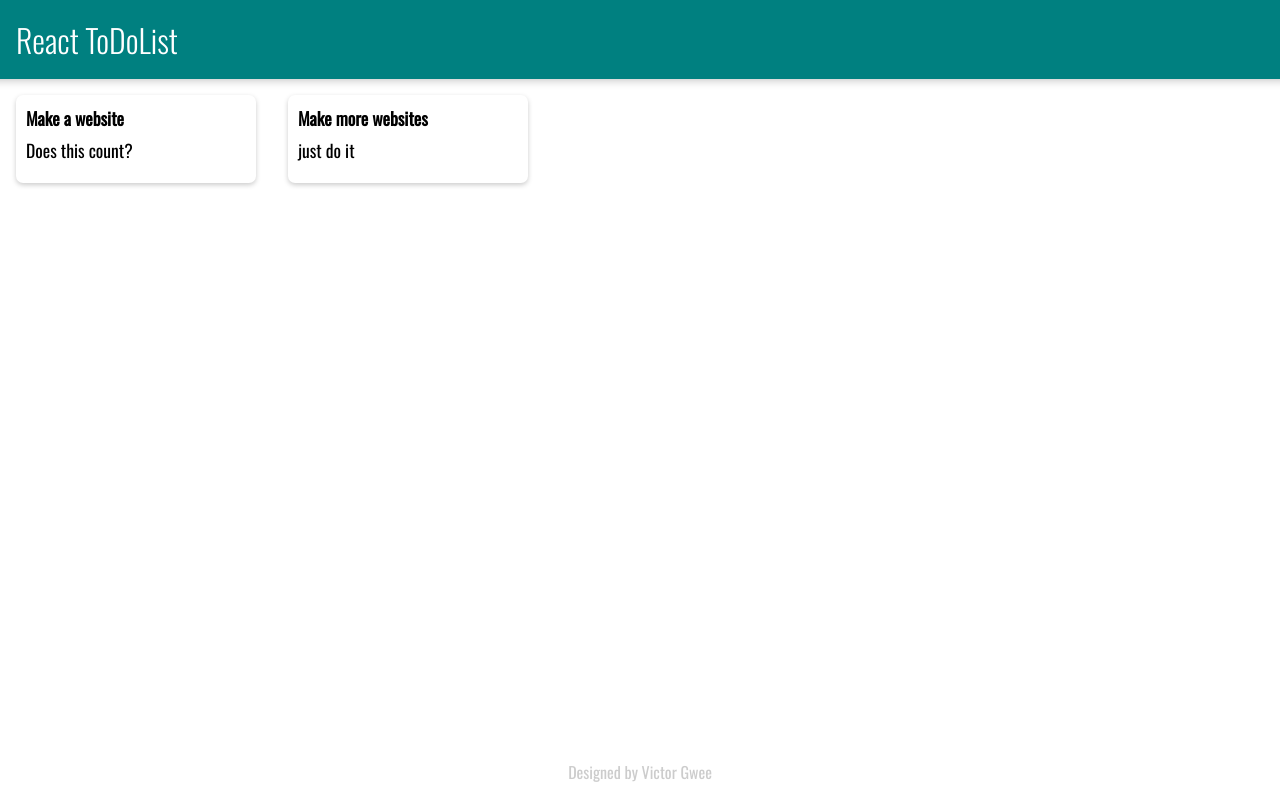
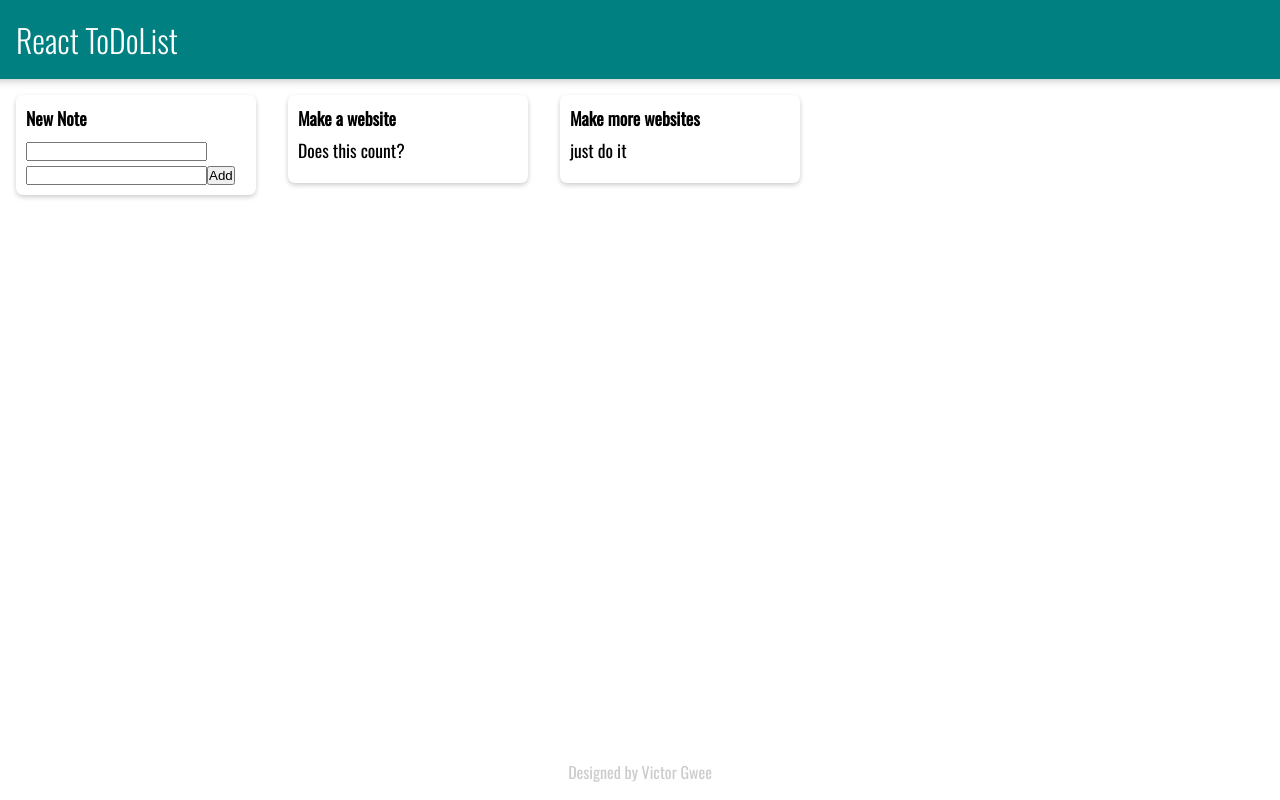
Before and after one commit to vicgwee/React_ToDoList, a React (Create React App) app in the folder react-todolist/: page / in a window 1280 px wide. Built offline with nearby package versions, Linux system fonts and the light colour scheme.

Commit message:
use hooks to get inputs from NewNote

```diff
--- a/react-todolist/src/components/App.jsx
+++ b/react-todolist/src/components/App.jsx
@@ -3,6 +3,7 @@ import Header from "./Header.jsx";
 import Footer from "./Footer.jsx";
 import Note from "./Note.jsx";
 import notes from "../notes"
+import NewNote from "./NewNote.jsx";
 
 function createNote(note) {
     return <Note
@@ -14,6 +15,7 @@ function createNote(note) {
 function App() {
     return <div>
         <Header />
+        <NewNote />
         {notes.map(createNote)}
         <Footer />
     </div>;
--- a/react-todolist/src/components/NewNote.jsx
+++ b/react-todolist/src/components/NewNote.jsx
@@ -1,11 +1,46 @@
-import React from "react"
-import Note from "./Note";
+import React, {useState} from "react"
+import notes from "../notes";
 
-function NewNote(props) {
-    return <Note
-        title=<input type="text" placeholder="Enter your title"/>
-        content=<input type="text" placeholder="Enter your content"/>
-    />;
-}
+// From https://www.w3schools.com/react/react_forms.asp
+
+function NewNote() {
+    const [inputs, setInputs] = useState({});
+    const handleChange = (e) => {
+        const name = e.target.name;
+        const value = e.target.value;
+        setInputs(values => ({...values, [name]: value}));
+    }
+
+    const handleSubmit = (e) => {
+        e.preventDefault();
+        let nextId = notes.length + 1
+        notes.push( {
+            id:nextId.toString(),
+            title:inputs.title,
+            content: inputs.content
+        });
+        nextId += 1
+        console.log(notes);
+    }
+
+    return <div className="note">
+        <h1>New Note</h1>
+        <form onSubmit={handleSubmit}>
+            <input
+                type="text"
+                name="title"
+                value = {inputs.title || ""}
+                onChange={handleChange}
+            />
+            <input
+                type="text"
+                name="content"
+                value = {inputs.content || ""}
+                onChange={handleChange}
+            />
+            <button type="submit">Add</button>
+        </form>
+    </div>;
+  }
 
 export default NewNote;
```
